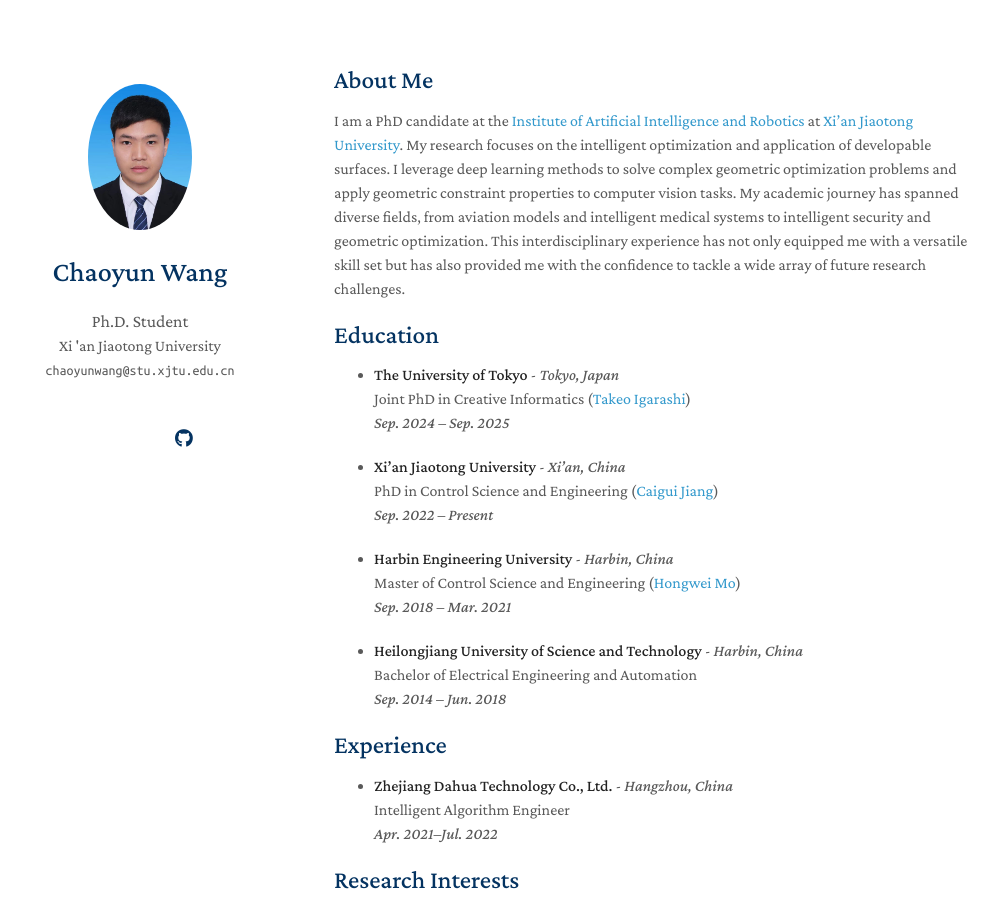
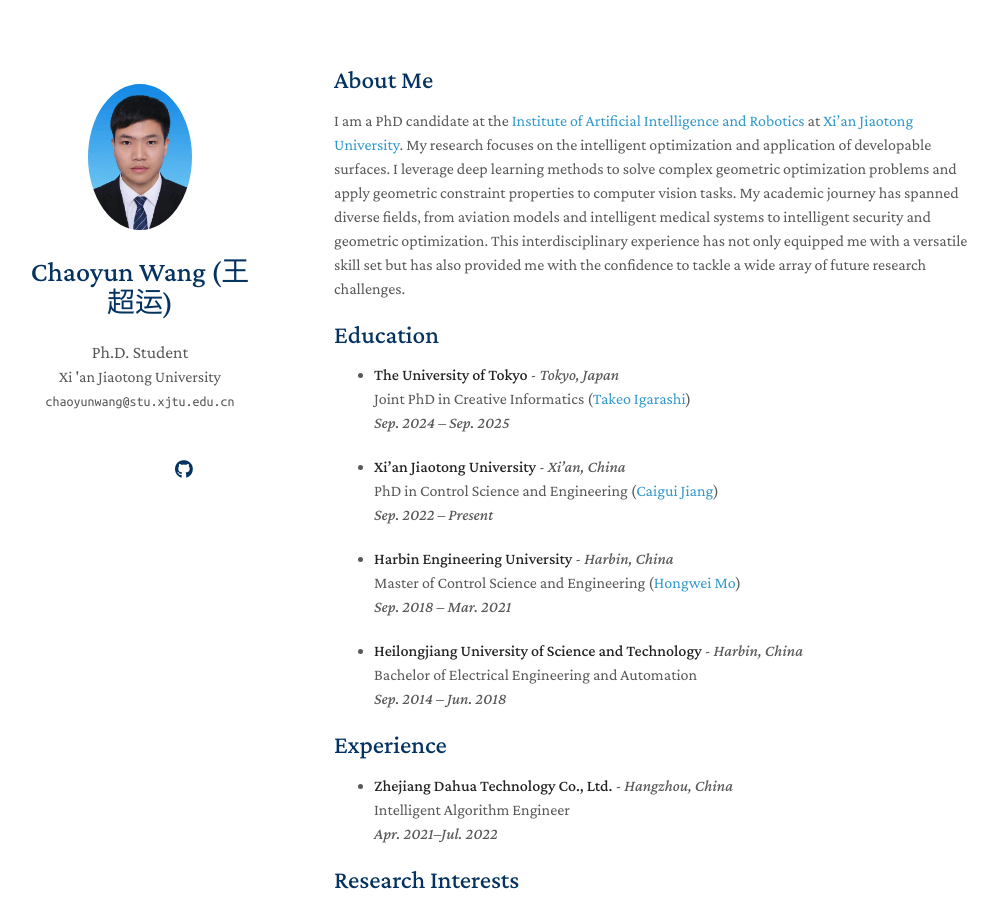
Before and after one commit to chaoyunwang/chaoyunwang.github.io, a Jekyll site: the page built from index.md, in a window 1280 px wide and 900 px high. Shown: the whole window, without its empty margins (136-1134 px from the left). Built offline with Jekyll 4.4.1, drawn with Linux system fonts in a browser that asks for light colours; a style sheet for code colours, icons or effects is not loaded.

Commit message:
Update _config.yml

```diff
--- a/_config.yml
+++ b/_config.yml
@@ -1,5 +1,5 @@
 # Basic Information
-title: Chaoyun Wang
+title: Chaoyun Wang (王超运)
 position: Ph.D. Student
 affiliation: Xi 'an Jiaotong University
 email: chaoyunwang@stu.xjtu.edu.cn
```
